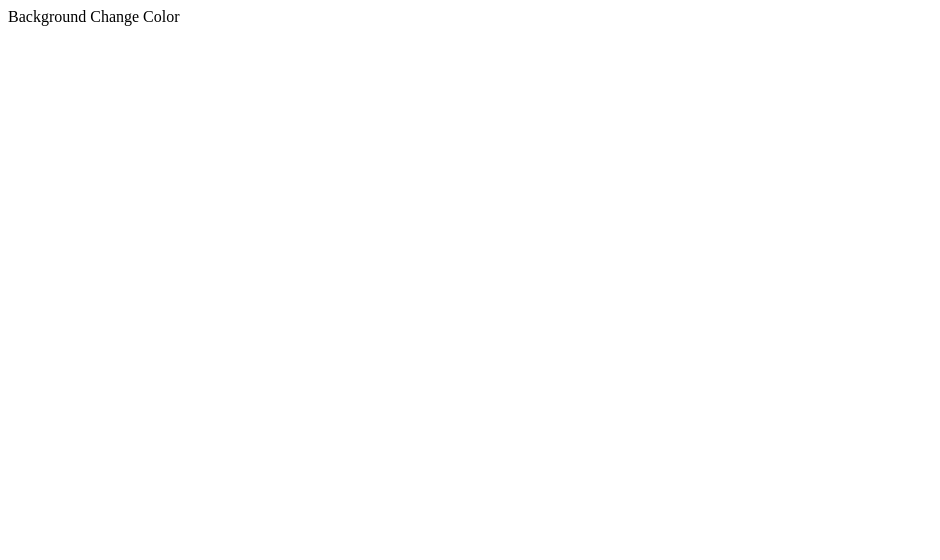
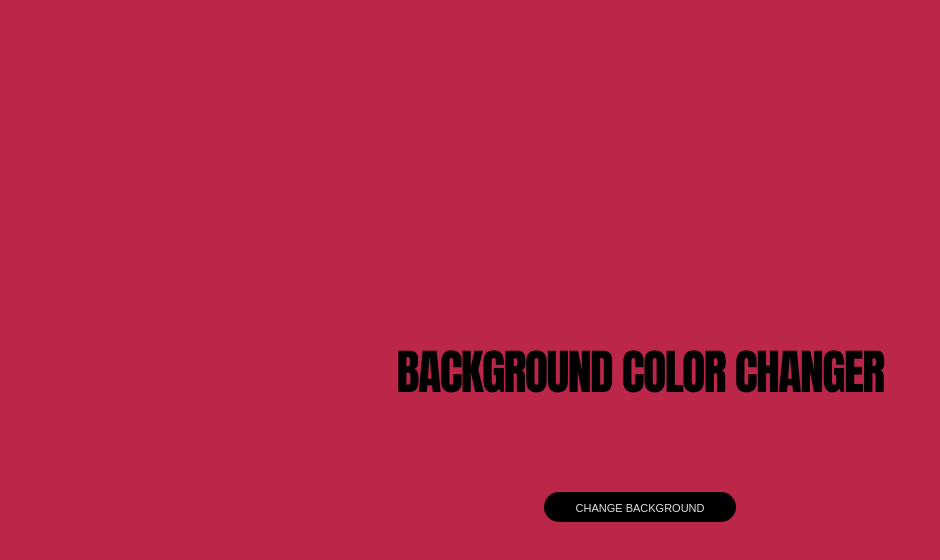
Before and after one commit to gbspb/background-change-color, a plain HTML site: page index.html in a window 1280 px wide. Shown: the whole page, without its empty margins (0-940 px from the left). Drawn offline with Linux system fonts and the light colour scheme.

Commit message:
updated files

```diff
--- a/index.html
+++ b/index.html
@@ -4,11 +4,15 @@
     <meta charset="UTF-8">
     <meta http-equiv="X-UA-Compatible" content="IE=edge">
     <meta name="viewport" content="width=device-width, initial-scale=1.0">
-    <title>Background Change Color</title>
+    <title>Background Color Changer</title>
+    <link rel="shortcut icon" href="fav-icon.png" type="image/x-icon">
+    <link rel="stylesheet" href="style.css">
+    <script src="./index.js" defer></script>
 </head>
 <body>
-    <div>
-        Background Change Color
+    <div class="center" style="margin: auto">
+        <div><p>Background Color Changer</p></div>
+        <button id="color-changer-btn" >Change Background</button>
     </div>
 </body>
 </html>
--- /dev/null
+++ b/index.js
@@ -0,0 +1,15 @@
+document.getElementById("color-changer-btn").addEventListener("click", function() {});
+
+function getRandomColor() {
+  var letters = "0123456789ABCDEF";
+  var color = "#";
+  for (var i = 0; i < 6; i++) {
+    color += letters[Math.floor(Math.random() * 16)];
+  }
+  return color;
+}
+
+document.getElementById("color-changer-btn").addEventListener("click", function() {
+  var color = getRandomColor();
+  document.body.style.backgroundColor = color;
+});
--- a/style.css
+++ b/style.css
@@ -3,4 +3,28 @@ body {
     justify-content: center;
     align-items: center;
     height: 100vh;
+    font-family: Impact, Haettenschweiler, 'Arial Narrow Bold', sans-serif;
+    font-size: 3rem;
+    text-transform: uppercase;
+    letter-spacing: -0.1rem;
+    background-color: #BB2649;
   }
+
+.center {
+    text-align: center;
+}
+
+button {
+    background-color: #000000;
+    color: #e0e0e0;
+    border: 0;
+    border-radius: .99rem;
+    font-size: 1rem;
+    font-variant-caps: all-petite-caps;
+    padding: .4rem 2rem;
+  }
+
+  button:hover {
+    cursor: pointer;
+    box-shadow: 0 5px 10px rgba(0, 0, 0, 0.3);
+  }
```
Also changed, not shown: fav-icon.png (added), 1 other file.
